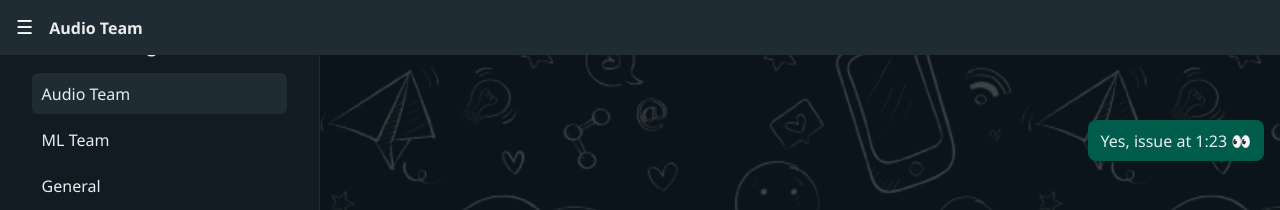
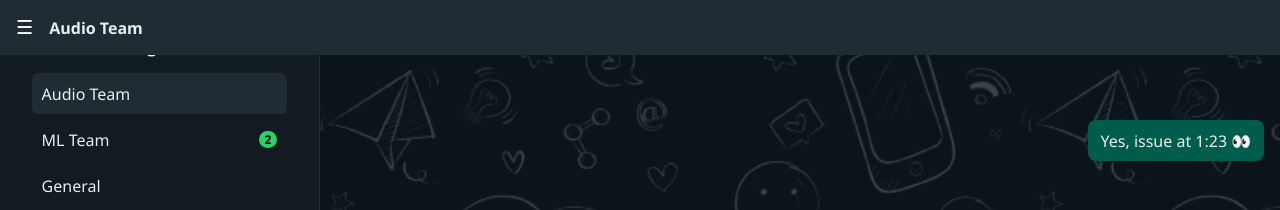
Before and after one commit to krishnacreator74/lan-messenger, a React (Create React App) app in the folder client/: page / in a window 1280 px wide. Shown: the top 210 px of the page. Built offline with nearby package versions, Linux system fonts and the light colour scheme.

Commit message:
implemented fake notification
fake notification is sent when ever u msg in any group as its mock to test the front end and also implement slider auto slide out when u select a group

```diff
--- a/client/src/App.js
+++ b/client/src/App.js
@@ -6,6 +6,7 @@ function App() {
   const [rooms, setRooms] = useState({
     audio: {
       name: "Audio Team",
+      unread: 0,
       messages: [
         { text: "Hey, did you review the WAV?", own: false },
         { text: "Yes, issue at 1:23 👀", own: true },
@@ -13,13 +14,16 @@ function App() {
     },
     ml: {
       name: "ML Team",
+      unread: 2,
       messages: [{ text: "Training hit 92% accuracy", own: false }],
     },
     general: {
       name: "General",
+      unread: 0,
       messages: [],
     },
   });
+
 
   const [activeRoom, setActiveRoom] = useState("audio");
 
--- a/client/src/components/ChatWindow.jsx
+++ b/client/src/components/ChatWindow.jsx
@@ -8,19 +8,32 @@ function ChatWindow({ room, setRooms, roomId, toggleSidebar }) {
   const sendMessage = () => {
     if (!input.trim()) return;
 
-    setRooms((prev) => ({
-      ...prev,
-      [roomId]: {
-        ...prev[roomId],
-        messages: [
-          ...prev[roomId].messages,
-          { text: input, own: true },
-        ],
-      },
-    }));
+    setRooms((prev) => {
+      const updated = { ...prev };
+
+      Object.keys(updated).forEach((id) => {
+        if (id === roomId) {
+          updated[id] = {
+            ...updated[id],
+            messages: [
+              ...updated[id].messages,
+              { text: input, own: true },
+            ],
+          };
+        } else {
+          updated[id] = {
+            ...updated[id],
+            unread: updated[id].unread + 1, // 👈 simulate incoming
+          };
+        }
+      });
+
+      return updated;
+    });
 
     setInput("");
   };
+
 
   // 🔥 auto-scroll
   useEffect(() => {
--- a/client/src/components/sidebar.jsx
+++ b/client/src/components/sidebar.jsx
@@ -1,4 +1,4 @@
-function Sidebar({ rooms, activeRoom, setActiveRoom }) {
+function Sidebar({ rooms, activeRoom, onRoomSelect }) {
   return (
     <div className="sidebar">
       <h3>LAN Messenger</h3>
@@ -7,7 +7,7 @@ function Sidebar({ rooms, activeRoom, setActiveRoom }) {
         {Object.entries(rooms).map(([id, room]) => (
           <div
             key={id}
-            onClick={() => setActiveRoom(id)}
+            onClick={() => onRoomSelect(id)}
             style={{
               padding: "0.6rem",
               marginBottom: "0.3rem",
@@ -15,9 +15,27 @@ function Sidebar({ rooms, activeRoom, setActiveRoom }) {
               borderRadius: "6px",
               backgroundColor:
                 activeRoom === id ? "#202c33" : "transparent",
+              display: "flex",
+              justifyContent: "space-between",
+              alignItems: "center",
             }}
           >
-            {room.name}
+            <span>{room.name}</span>
+
+            {room.unread > 0 && (
+              <span
+                style={{
+                  background: "#25d366",
+                  color: "#000",
+                  borderRadius: "999px",
+                  padding: "0 6px",
+                  fontSize: "0.75rem",
+                  fontWeight: "bold",
+                }}
+              >
+                {room.unread}
+              </span>
+            )}
           </div>
         ))}
       </div>
--- a/client/src/pages/ChatPage.jsx
+++ b/client/src/pages/ChatPage.jsx
@@ -5,12 +5,26 @@ import ChatWindow from "../components/ChatWindow";
 function ChatPage({ rooms, activeRoom, setActiveRoom, setRooms }) {
   const [showSidebar, setShowSidebar] = useState(true);
 
+    const handleRoomSelect = (roomId) => {
+    setRooms((prev) => ({
+        ...prev,
+        [roomId]: {
+        ...prev[roomId],
+        unread: 0, // 👈 clear unread
+        },
+    }));
+
+    setActiveRoom(roomId);
+    setShowSidebar(false);
+    };
+
+
   return (
     <div className={`app ${showSidebar ? "" : "sidebar-hidden"}`}>
       <Sidebar
         rooms={rooms}
         activeRoom={activeRoom}
-        setActiveRoom={setActiveRoom}
+        onRoomSelect={handleRoomSelect}
       />
 
       <ChatWindow
@@ -23,5 +37,4 @@ function ChatPage({ rooms, activeRoom, setActiveRoom, setRooms }) {
   );
 }
 
-
 export default ChatPage;
```
